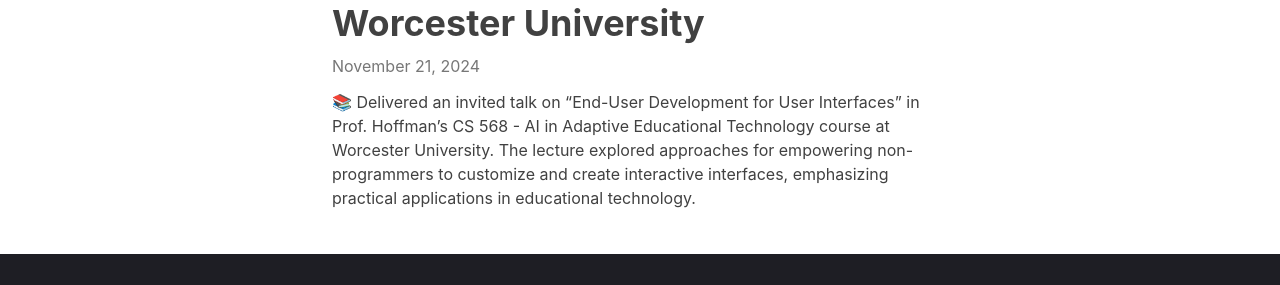
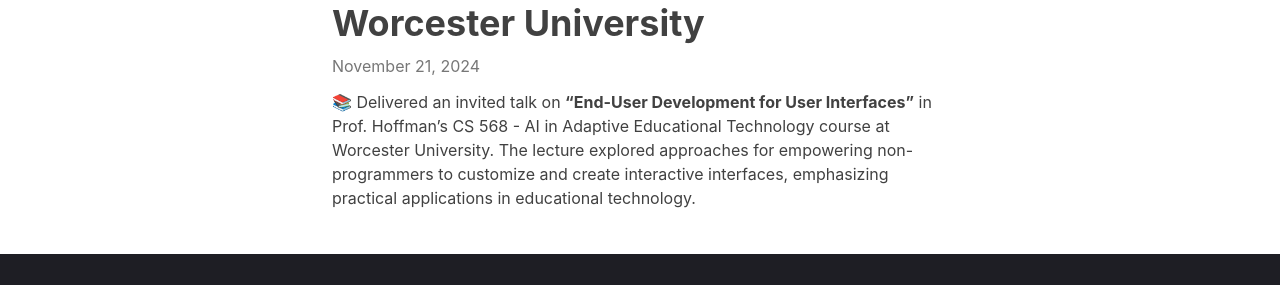
Before and after one commit to tommasocalo/tommasocalo.github.io, a Jekyll site: the page built from _posts/news/2024-11-21-eudui-worchester.md, in a window 1280 px wide. Shown: the part 168-453 px from the top of the page. Built offline with Jekyll 4.4.1, drawn with Linux system fonts in a browser that asks for light colours; nearby versions of some CDN libraries; some web fonts are replaced.

```diff
--- a/_posts/news/2024-11-21-eudui-worchester.md
+++ b/_posts/news/2024-11-21-eudui-worchester.md
@@ -6,4 +6,4 @@ pdf: /assets/2024-eudui-worchester.pdf
 
 ---
 
-📚 Delivered an invited talk on "End-User Development for User Interfaces" in Prof. Hoffman's CS 568 - AI in Adaptive Educational Technology course at Worcester University. The lecture explored approaches for empowering non-programmers to customize and create interactive interfaces, emphasizing practical applications in educational technology.
+📚 Delivered an invited talk on **"End-User Development for User Interfaces"** in Prof. Hoffman's CS 568 - AI in Adaptive Educational Technology course at Worcester University. The lecture explored approaches for empowering non-programmers to customize and create interactive interfaces, emphasizing practical applications in educational technology.
```
